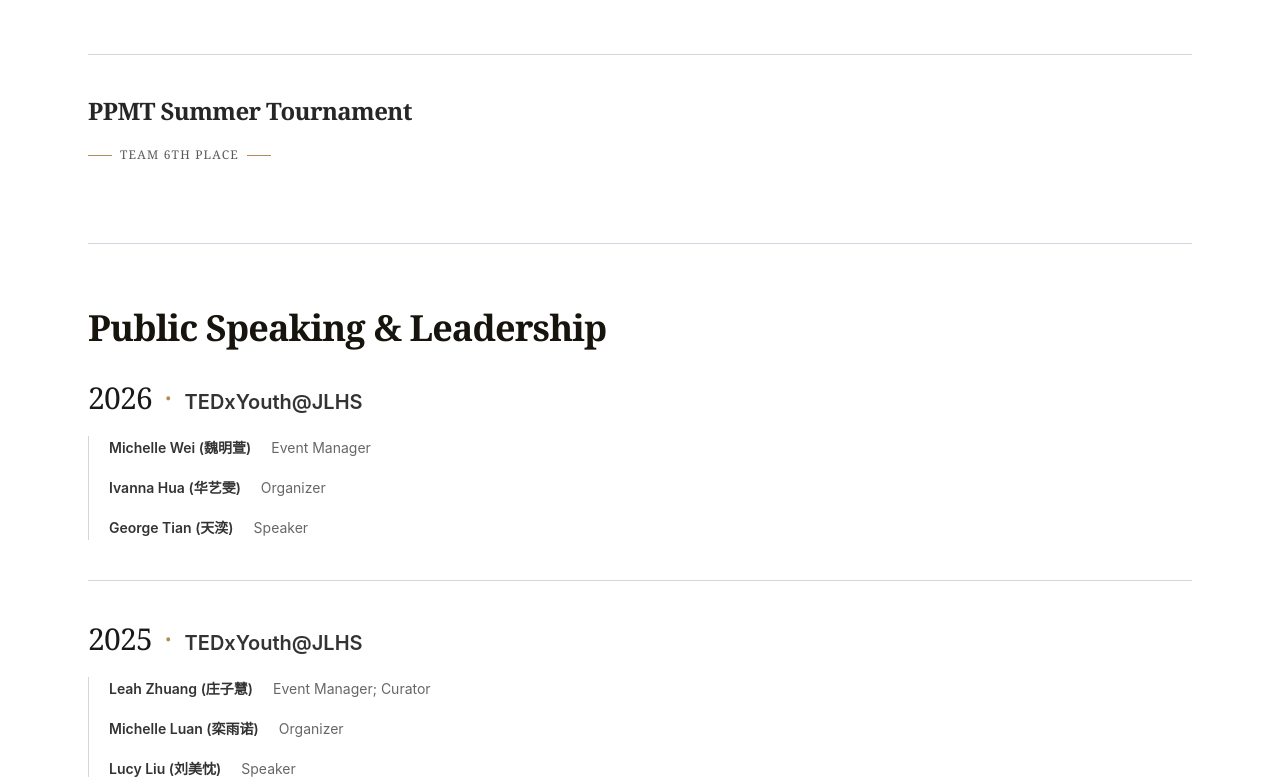
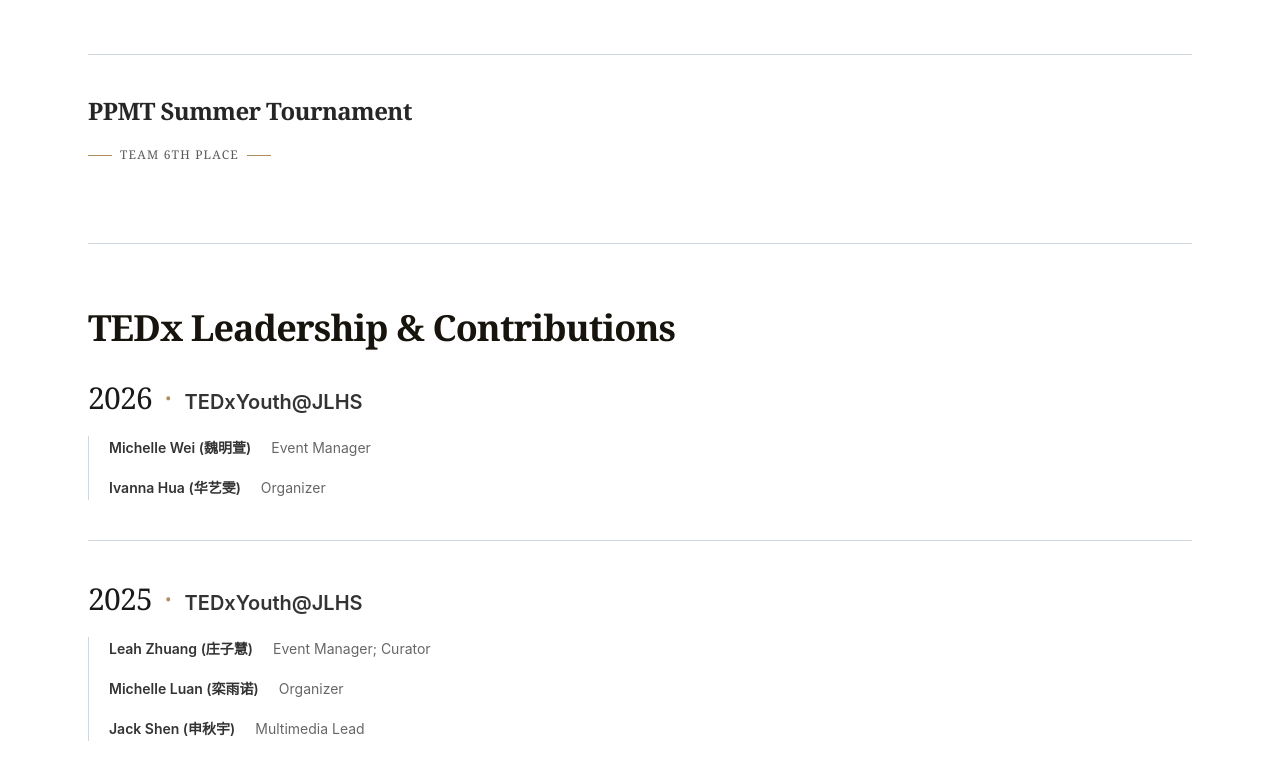
Before and after one commit to henrywyx0730/jlhsctc-official-website, a Next.js app: page /achievements in a window 1280 px wide. Shown: the part 2023-2800 px from the top of the page. Built offline with nearby package versions, Linux system fonts and the light colour scheme.

Commit message:
content: correct TEDx leadership records in achievements

```diff
--- a/app/achievements/page.js
+++ b/app/achievements/page.js
@@ -2,7 +2,7 @@
 import { createPageMetadata } from "../lib/metadata";
 
 const description =
-  "A record of achievements, competition results, public speaking, and leadership contributions associated with the Critical Thinking Club.";
+  "A record of competition achievements and TEDx organizational contributions associated with the Critical Thinking Club.";
 
 export const metadata = createPageMetadata({
   title: "Achievements",
@@ -108,7 +108,6 @@
     entries: [
       { person: "Michelle Wei (魏明萱)", contribution: "Event Manager" },
       { person: "Ivanna Hua (华艺雯)", contribution: "Organizer" },
-      { person: "George Tian (天湙)", contribution: "Speaker" },
     ],
   },
   {
@@ -116,7 +115,7 @@
     entries: [
       { person: "Leah Zhuang (庄子慧)", contribution: "Event Manager; Curator" },
       { person: "Michelle Luan (栾雨诺)", contribution: "Organizer" },
-      { person: "Lucy Liu (刘美忱)", contribution: "Speaker" },
+      { person: "Jack Shen (申秋宇)", contribution: "Multimedia Lead" },
     ],
   },
   {
@@ -130,17 +129,22 @@
         person: "Henry Wu (吴昱贤)",
         contribution: "Organizer; Curator (2024–2025)",
       },
-      { person: "Leah Zhuang (庄子慧)", contribution: "Speaker" },
-      { person: "Michelle Luan (栾雨诺)", contribution: "Speaker" },
-      { person: "Lucy Liu (刘美忱)", contribution: "Speaker" },
+      {
+        person: "Sean Shen (申晓旻)",
+        contribution: "Organizer; Multimedia Lead",
+      },
     ],
   },
   {
     year: "2023",
     entries: [
-      { person: "Henry Wu (吴昱贤)", contribution: "Speaker" },
-      { person: "Lucy Liu (刘美忱)", contribution: "Host" },
-      { person: "Coco Hu (胡可萱)", contribution: "Speaker" },
+      {
+        person: "Jack Lyu (吕嘉涵)",
+        contribution: "Founder; Event Manager",
+      },
+      { person: "Aurora Ma (马苏阳)", contribution: "Organizer" },
+      { person: "Krystal Liu (刘熹微)", contribution: "Organizer" },
+      { person: "Sean Shen (申晓旻)", contribution: "Multimedia Lead" },
     ],
   },
 ];
@@ -286,8 +290,7 @@
           Achievements
         </h1>
         <p className="mt-5 max-w-3xl text-base leading-7 text-black/65">
-          A record of achievements, competition results, public speaking, and
-          leadership contributions associated with the Critical Thinking Club.
+          A record of competition achievements and TEDx organizational contributions associated with the Critical Thinking Club.
         </p>
 
         <section className="mt-12">
@@ -299,7 +302,7 @@
 
         <section className="mt-20 border-t border-[#d0d7de] pt-16">
           <h2 className="font-serif text-3xl font-semibold tracking-tight md:text-4xl">
-            Public Speaking &amp; Leadership
+            TEDx Leadership &amp; Contributions
           </h2>
           <SpeakingAchievements />
         </section>
```
